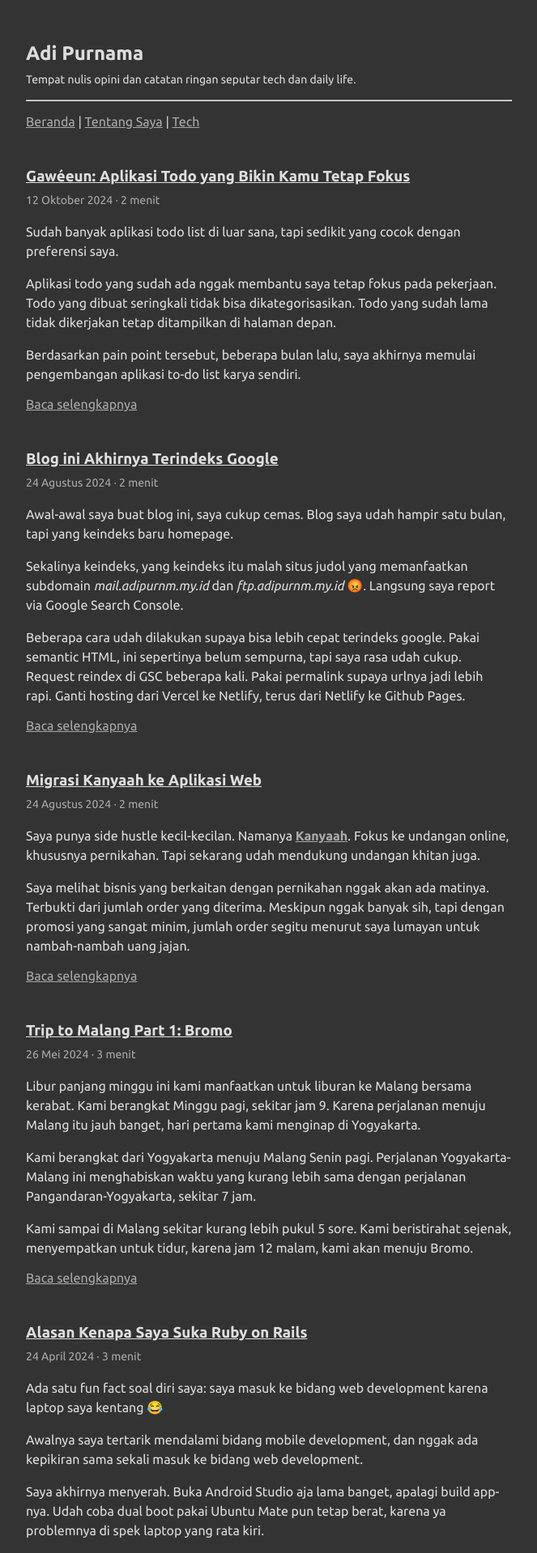
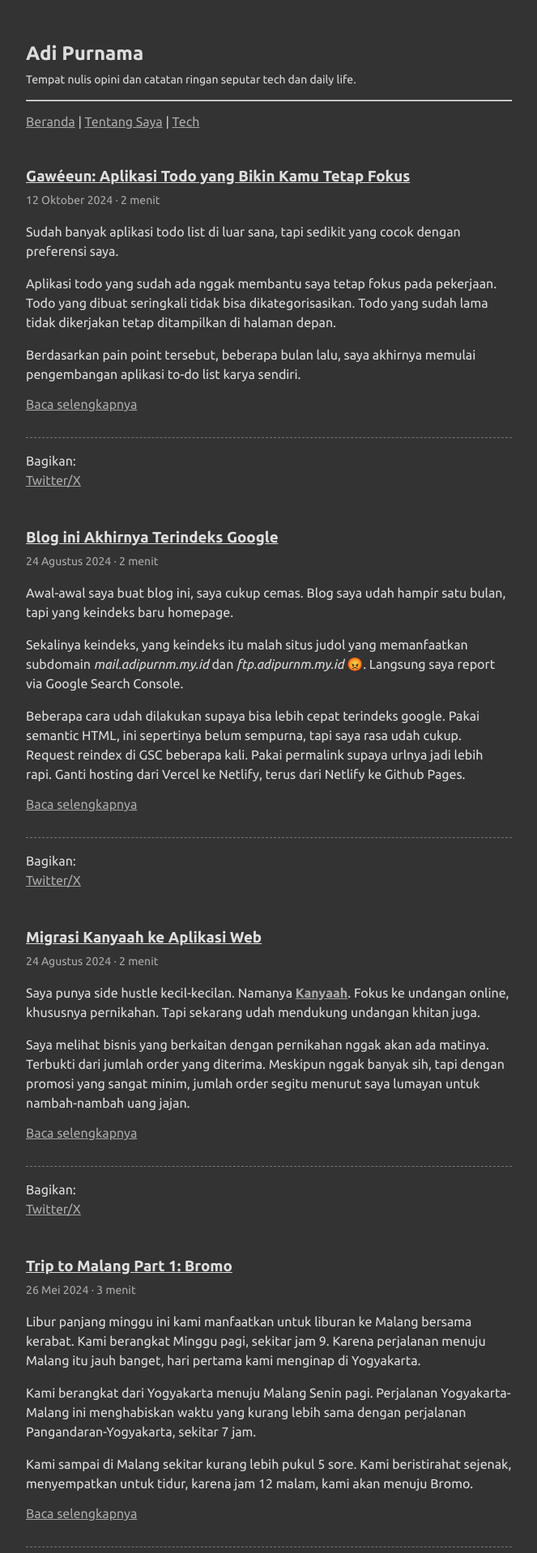
Before and after one commit to adiprnm/journal, a Jekyll site: the page built from index.html, in a window 1280 px wide. Shown: the top 1918 px of the page at 81% size, without its empty margins (308-971 px from the left). Built offline with Jekyll 4.4.1, drawn with Linux system fonts in a browser that asks for light colours; the list of posts is cut into pages by our own code; some of the changed text lies outside the part shown.

Commit message:
Add share to X in homepage

```diff
--- a/_layouts/post.html
+++ b/_layouts/post.html
@@ -29,7 +29,7 @@
 
       <p>
         Bagikan:<br/>
-        <a target="_blank" href='https://twitter.com/intent/tweet?text={{ page.title }} {{ site.url }}{{ page.url }}'>Twitter</a>
+        <a target="_blank" href='https://x.com/intent/post?text={{ page.title }} {{ site.url }}{{ page.url }}'>Twitter/X</a>
       </p>
 
       <nav class="post-navigation-wrapper" style="margin-top: 3rem;">
--- a/_sass/base.scss
+++ b/_sass/base.scss
@@ -161,5 +161,12 @@ li {
   line-height: 1.5em;
 }
 
+.dashed-separator {
+  border: none;
+  margin-top: 2rem;
+  margin-bottom: 1rem;
+  border-bottom: 1px dashed #777777;
+}
+
 @import "layouts";
 @import "post_card";
--- a/index.html
+++ b/index.html
@@ -9,6 +9,11 @@ title: Adi Purnama
         <p class="post-card__published-at">{{ post.published_at }} · {{ post.content | number_of_words | divided_by: 250.0 | ceil }} menit</p>
         <p>{{ post.excerpt }}</p>
         <a href="{{ post.url }}">Baca selengkapnya</a>
+        <hr class="dashed-separator">
+        <p>
+          Bagikan:<br/>
+          <a target="_blank" href='https://x.com/intent/post?text={{ post.title }} {{ site.url }}{{ post.url }}'>Twitter/X</a>
+        </p>
     </article>
 {% endfor %}
 
```
